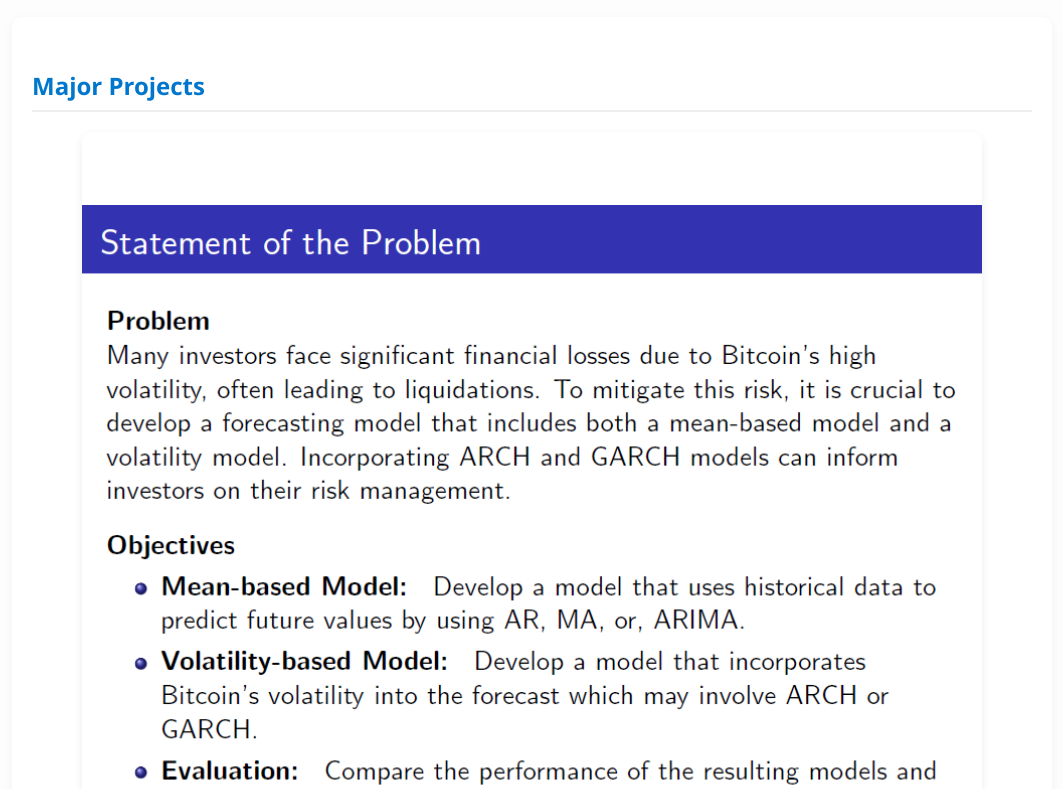
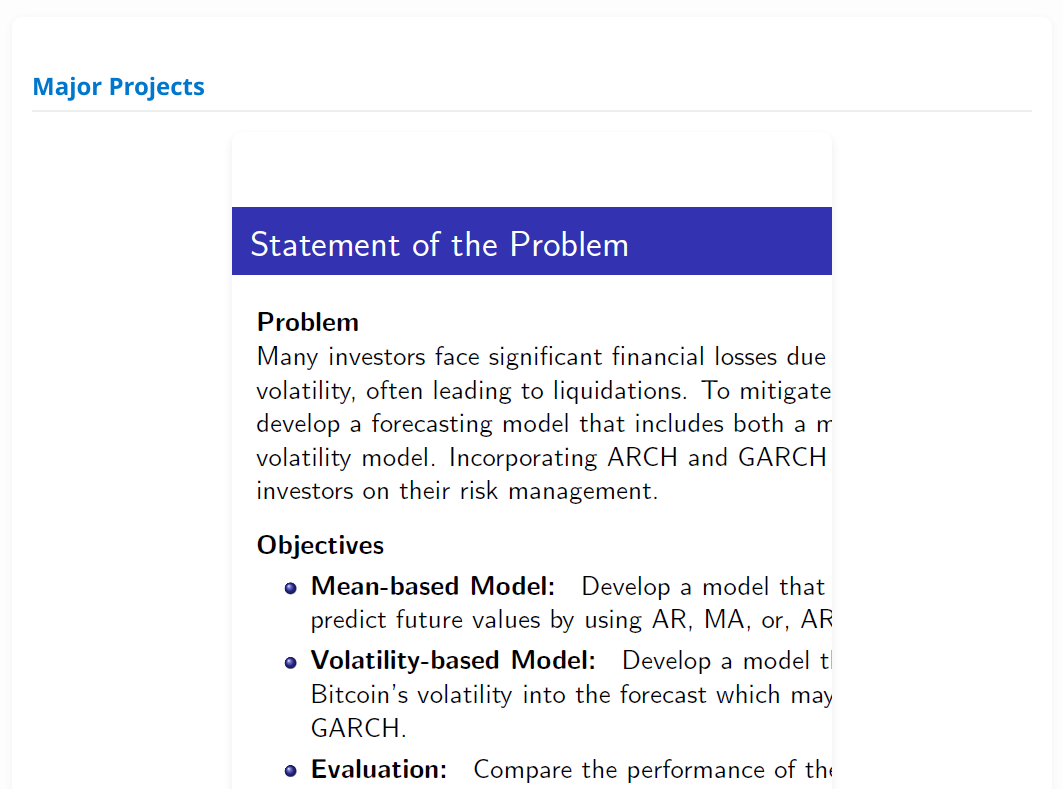
Before and after one commit to dlr0625/dlr0625.github.io, a plain HTML site: page index.html in a window 1280 px wide. Shown: the part 540-1329 px from the top of the page, without its empty margins (108-1171 px from the left). Drawn offline with Linux system fonts and the light colour scheme.

Commit message:
Update styles.css

```diff
--- a/styles.css
+++ b/styles.css
@@ -87,7 +87,7 @@ section {
 /* Responsive carousel - paste into styles.css (replace earlier carousel CSS) */
 .carousel {
   width: 100%;
-  max-width: 900px;       /* adjust max size here */
+  max-width: 600px;       /* adjust max size here */
   margin: 20px auto;
   overflow: hidden;
   border-radius: 10px;
```
